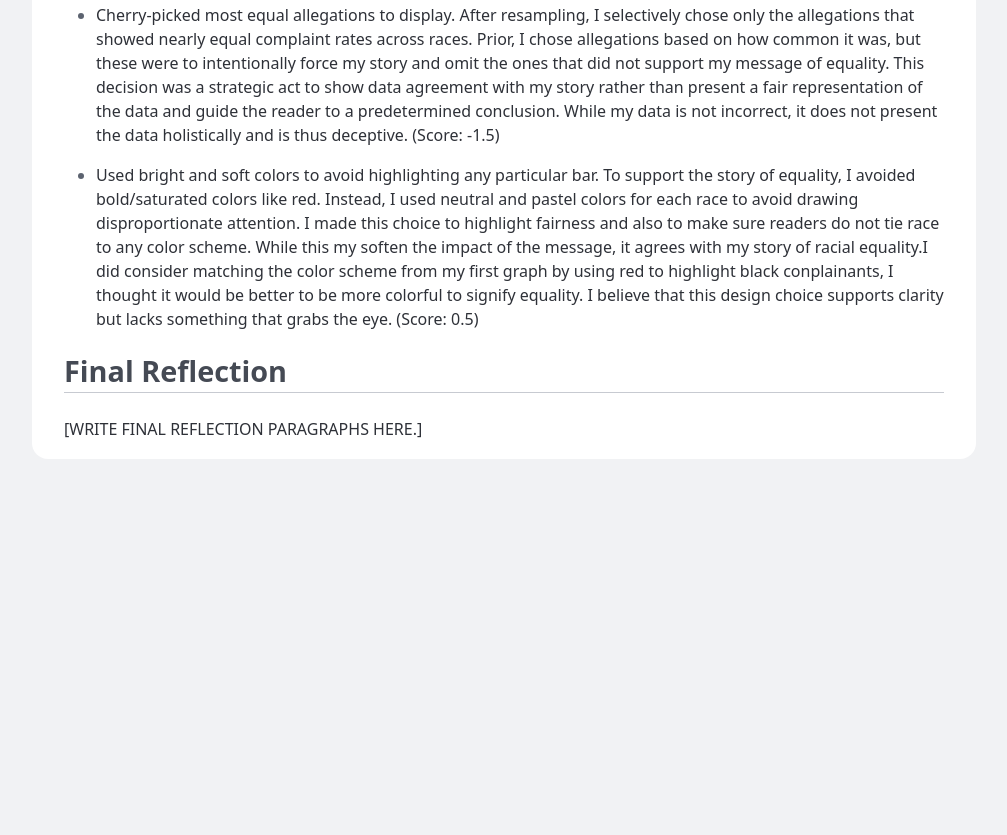
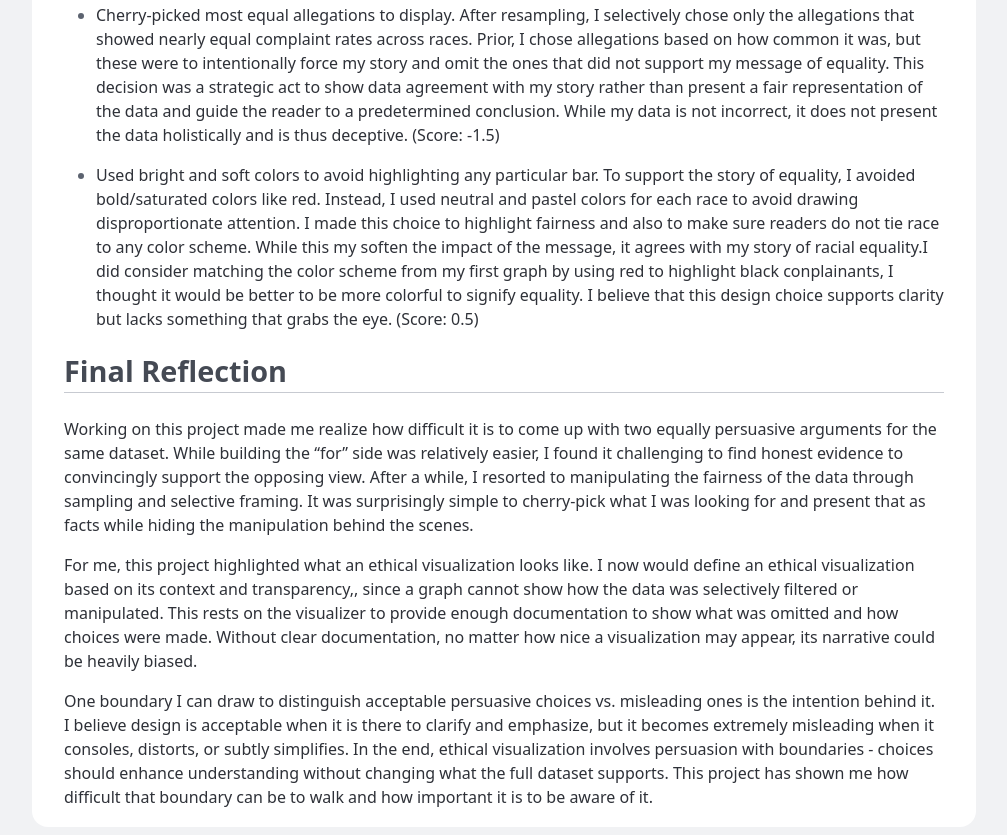
Before and after one commit to andr3w6826/dsc106-project2, a plain HTML site: page index.html in a window 1280 px wide. Shown: the part 2496-3331 px from the top of the page, without its empty margins (136-1143 px from the left). Before the commit the page ends 2963 px from the top, so only its background shows below. Drawn offline with Linux system fonts and the light colour scheme.

Commit message:
Added final reflection

```diff
--- a/index.html
+++ b/index.html
@@ -219,7 +219,19 @@
       <section>
         <h2>Final Reflection</h2>
 
-        <p>[WRITE FINAL REFLECTION PARAGRAPHS HERE.]</p>
+        <p>Working on this project made me realize how difficult it is to come up with two equally persuasive arguments for the same dataset. While building the “for” side was relatively easier, I found it challenging to find honest evidence to
+          convincingly support the opposing view. After a while, I resorted to manipulating the fairness of the data through sampling and selective framing. It was surprisingly simple to cherry-pick what I was looking for and present that as facts while
+          hiding the manipulation behind the scenes.</p>
+
+
+        <p>For me, this project highlighted what an ethical visualization looks like. I now would define an ethical visualization based on its context and transparency,, since a graph cannot show how the data was selectively filtered or manipulated. This
+          rests on the visualizer to provide enough documentation to show what was omitted and how choices were made. Without clear documentation, no matter how nice a visualization may appear, its narrative could be heavily biased.</p>
+
+
+        <p>One boundary I can draw to distinguish acceptable persuasive choices vs. misleading ones is the intention behind it. I believe design is acceptable when it is there to clarify and emphasize, but it becomes extremely misleading when it consoles,
+          distorts, or subtly simplifies. In the end, ethical visualization involves persuasion with boundaries - choices should enhance understanding without changing what the full dataset supports. This project has shown me how difficult that boundary can be to walk and how
+          important it is to be aware of it.</p>
+
       </section>
     </main>
   </body>
```
